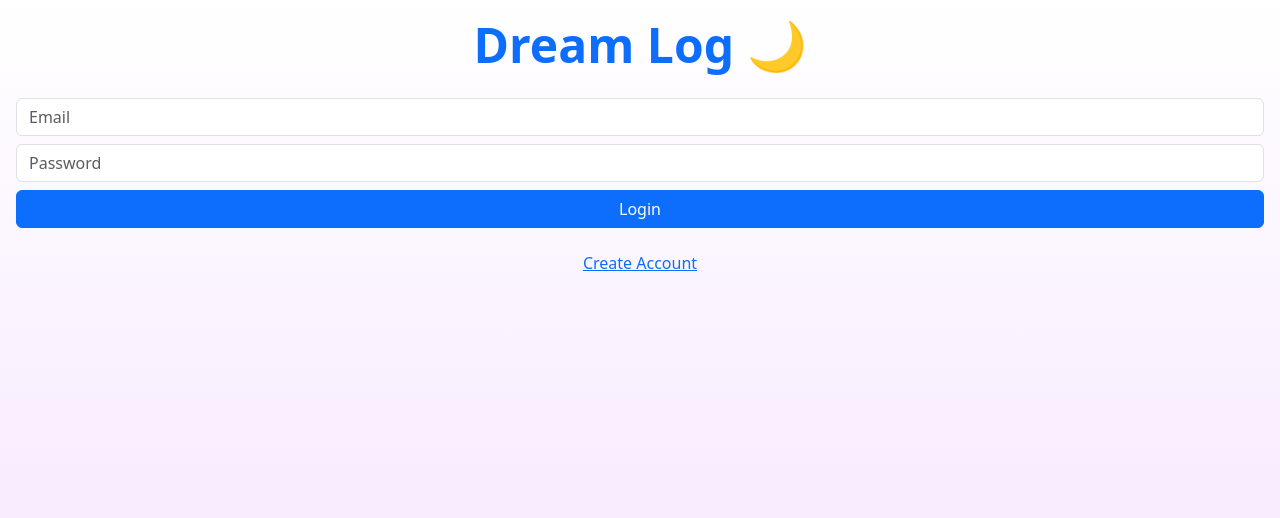
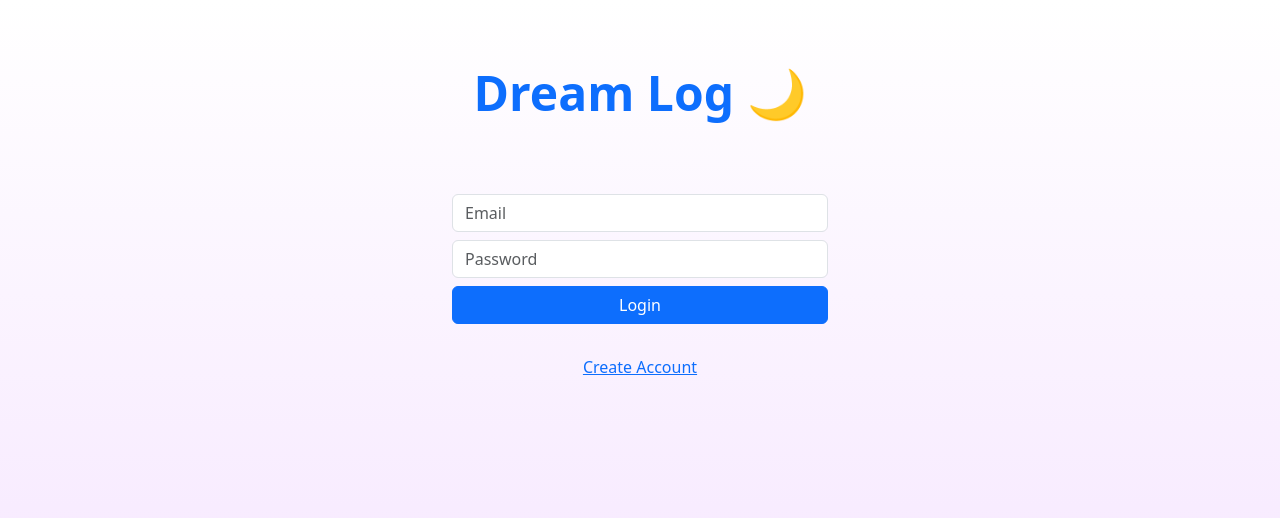
Before and after one commit to avaburnham/dream-log, a React (Create React App) app in the folder dream-log-frontend/: page / in a window 1280 px wide. Shown: the top 518 px of the page. Built offline with nearby package versions, Linux system fonts and the light colour scheme.

Commit message:
styling updates

```diff
--- a/dream-log-frontend/src/App.css
+++ b/dream-log-frontend/src/App.css
@@ -58,3 +58,59 @@
   background: linear-gradient(to top, #f4e1ff 0%, #ffffff 100%);
   /* #91bbfa */
 }
+
+
+.login-wrapper {
+  max-width: 440px;
+  width: 100%;
+  margin: 0 auto;
+  padding: 3rem 2rem 2.5rem 2rem;
+  display: flex;
+  flex-direction: column;
+  align-items: stretch;
+  min-height: 440px;
+}
+
+.main-content-wrapper {
+  max-width: 500px;     /* or 800/900px, adjust to taste */
+  margin-left: auto;
+  margin-right: auto;
+  width: 100%;
+  min-height: 100dvh;
+  background: transparent; /* if you want to keep your gradient bg */
+  /* Optional: border-radius, box-shadow, etc. */
+}
+
+@media (max-width: 900px) {
+  .main-content-wrapper {
+    max-width: 98vw; /* nearly full width on smaller screens */
+    padding-left: 0.5rem;
+    padding-right: 0.5rem;
+  }
+}
+
+.padding-help {
+  padding: 20px;
+}
+
+.main-content-wrapper {
+  max-width: 100vw;
+  margin-left: auto;
+  margin-right: auto;
+  width: 100%;
+  min-height: 100dvh;
+}
+
+/* Medium screens (tablets/small desktops) */
+@media (min-width: 600px) {
+  .main-content-wrapper {
+    max-width: 80vw;
+  }
+}
+
+/* Large screens (desktops/large monitors) */
+@media (min-width: 1200px) {
+  .main-content-wrapper {
+    max-width: 60vw;
+  }
+}
--- a/dream-log-frontend/src/App.tsx
+++ b/dream-log-frontend/src/App.tsx
@@ -35,10 +35,11 @@ const App = () => {
   // Single layout for both login and main app
   return (
     <div className="min-vh-100 bg-purple-gradient" style={{ minHeight: '100dvh', width: '100vw' }}>
-      <div className="p-3" style={{ maxWidth: '100vw', minHeight: '100dvh' }}>
-        <h1 className="display-5 fw-bold text-primary text-center mb-4">
-          Dream Log 🌙
+      <div className="main-content-wrapper p-3" style={{ minHeight: '100dvh' }}>
+        <h1 className="display-5 fw-bold text-primary text-center mt-5 mb-4">
+  Dream Log 🌙
         </h1>
+
         {!token ? (
           <Login onLogin={handleLogin} />
         ) : (
--- a/dream-log-frontend/src/components/Login.tsx
+++ b/dream-log-frontend/src/components/Login.tsx
@@ -9,7 +9,7 @@ const Login: React.FC<LoginProps> = ({ onLogin }) => {
   const [password, setPassword] = useState('');
   const [isRegistering, setIsRegistering] = useState(false);
   const [error, setError] = useState('');
-  const [success, setSuccess] = useState('');   // <-- add this
+  const [success, setSuccess] = useState('');
 
   const handleSubmit = async (e: React.FormEvent) => {
     e.preventDefault();
@@ -31,10 +31,9 @@ const Login: React.FC<LoginProps> = ({ onLogin }) => {
         throw new Error(data.error || 'Authentication failed');
       }
       if (isRegistering) {
-        // After registering, log in immediately, or prompt user to login.
         setIsRegistering(false);
         setPassword('');
-        setSuccess('Account created! Please log in.'); // <-- use success
+        setSuccess('Account created! Please log in.');
       } else {
         onLogin(data.token, data.userId, email);
       }
@@ -44,7 +43,7 @@ const Login: React.FC<LoginProps> = ({ onLogin }) => {
   };
 
   return (
-    <div>
+    <div className="login-wrapper">
       <form onSubmit={handleSubmit} className="mb-3">
         <input
           className="form-control mb-2"
@@ -68,16 +67,16 @@ const Login: React.FC<LoginProps> = ({ onLogin }) => {
           {isRegistering ? 'Create Account' : 'Login'}
         </button>
       </form>
-      {success && <div className="alert alert-success">{success}</div>} {/* <-- green */}
-      {error && <div className="alert alert-danger">{error}</div>}     {/* <-- red */}
-      <div className="text-center">
+      {success && <div className="alert alert-success">{success}</div>}
+      {error && <div className="alert alert-danger">{error}</div>}
+      <div className="text-center mt-2">
         <button
           type="button"
           className="btn btn-link"
           onClick={() => {
             setIsRegistering(!isRegistering);
             setError('');
-            setSuccess(''); // clear both when switching forms
+            setSuccess('');
           }}
         >
           {isRegistering
```
